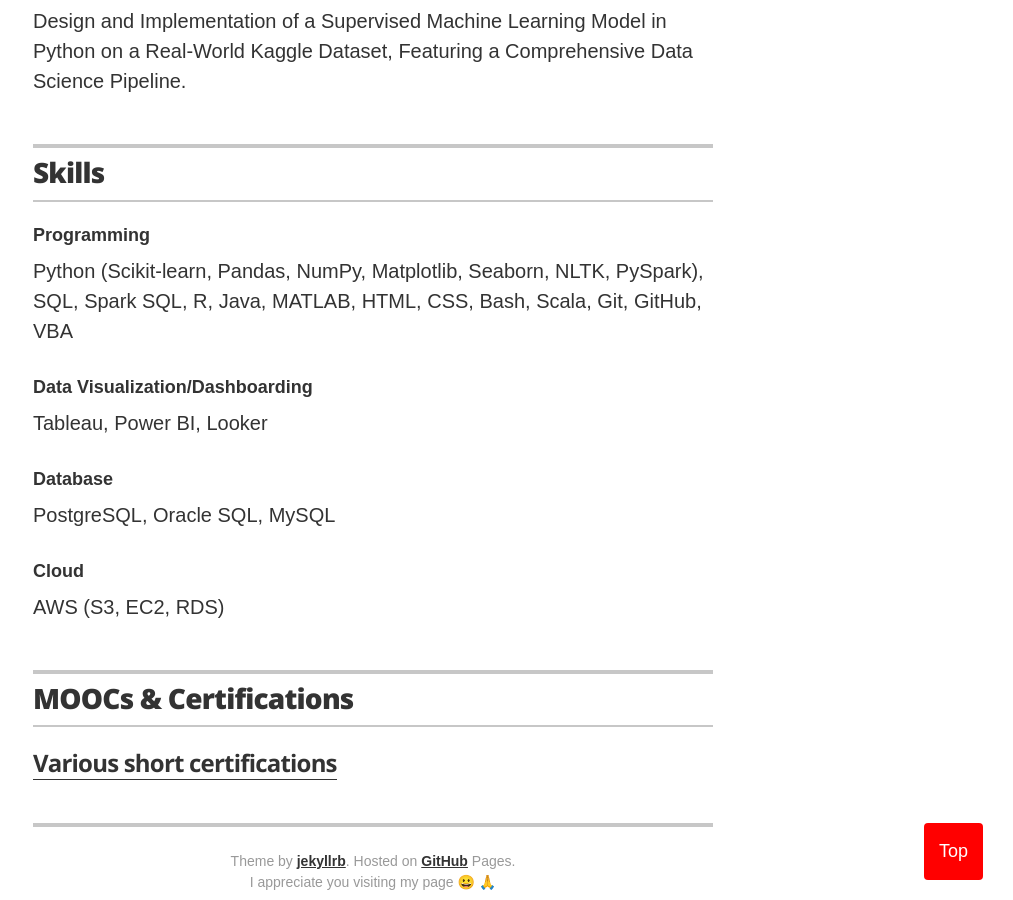
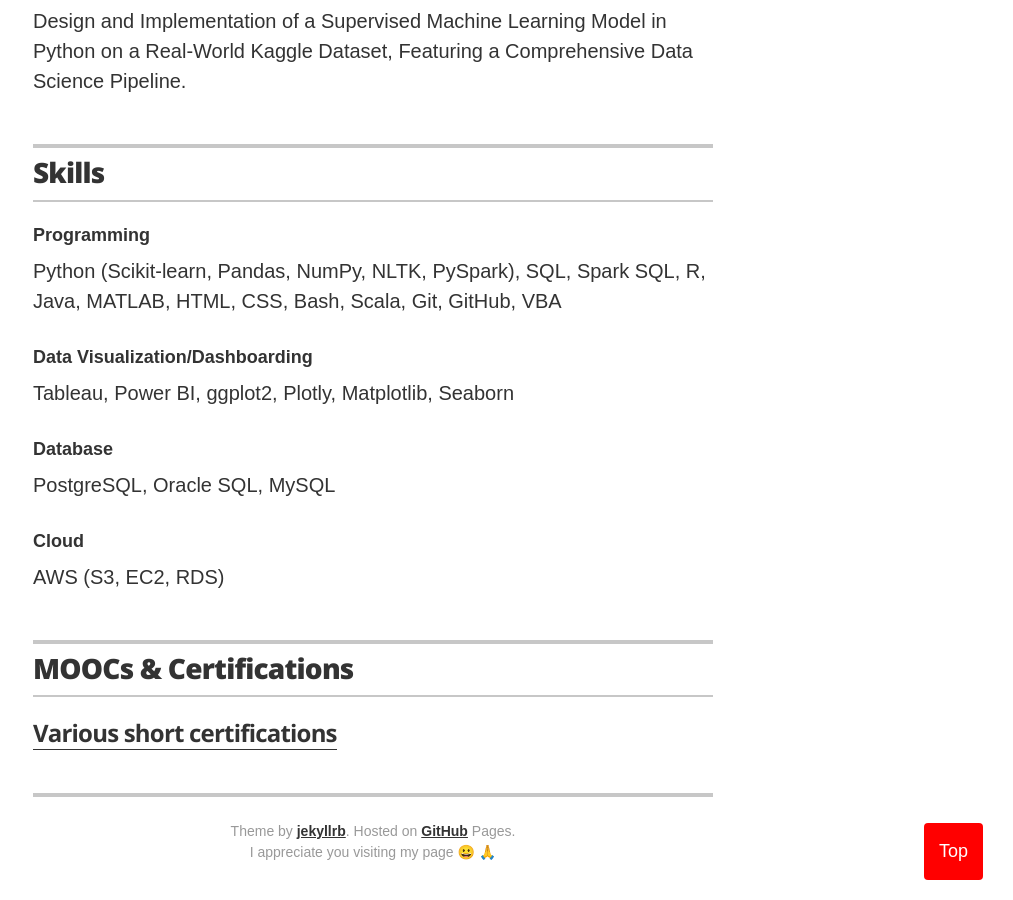
Before and after one commit to ttariqaziz/ttariqaziz.github.io, a Jekyll site: the page built from index.html, in a window 1280 px wide and 900 px high, scrolled down 2570 px. Shown: the whole window, without its empty margins (267-1280 px from the left). Built offline with Jekyll 4.4.1, drawn with Linux system fonts in a browser that asks for light colours.

Commit message:
Update skills.yml

```diff
--- a/_data/skills.yml
+++ b/_data/skills.yml
@@ -1,11 +1,11 @@
 # Skills
 # Programming
 - skill: Programming
-  description: Python (Scikit-learn, Pandas, NumPy, Matplotlib, Seaborn, NLTK, PySpark), SQL, Spark SQL, R, Java, MATLAB, HTML, CSS, Bash, Scala, Git, GitHub, VBA
+  description: Python (Scikit-learn, Pandas, NumPy, NLTK, PySpark), SQL, Spark SQL, R, Java, MATLAB, HTML, CSS, Bash, Scala, Git, GitHub, VBA
 
 # Dashboard
 - skill: Data Visualization/Dashboarding
-  description: Tableau, Power BI, Looker
+  description: Tableau, Power BI, ggplot2, Plotly, Matplotlib, Seaborn
 
 # Database
 - skill: Database
```
